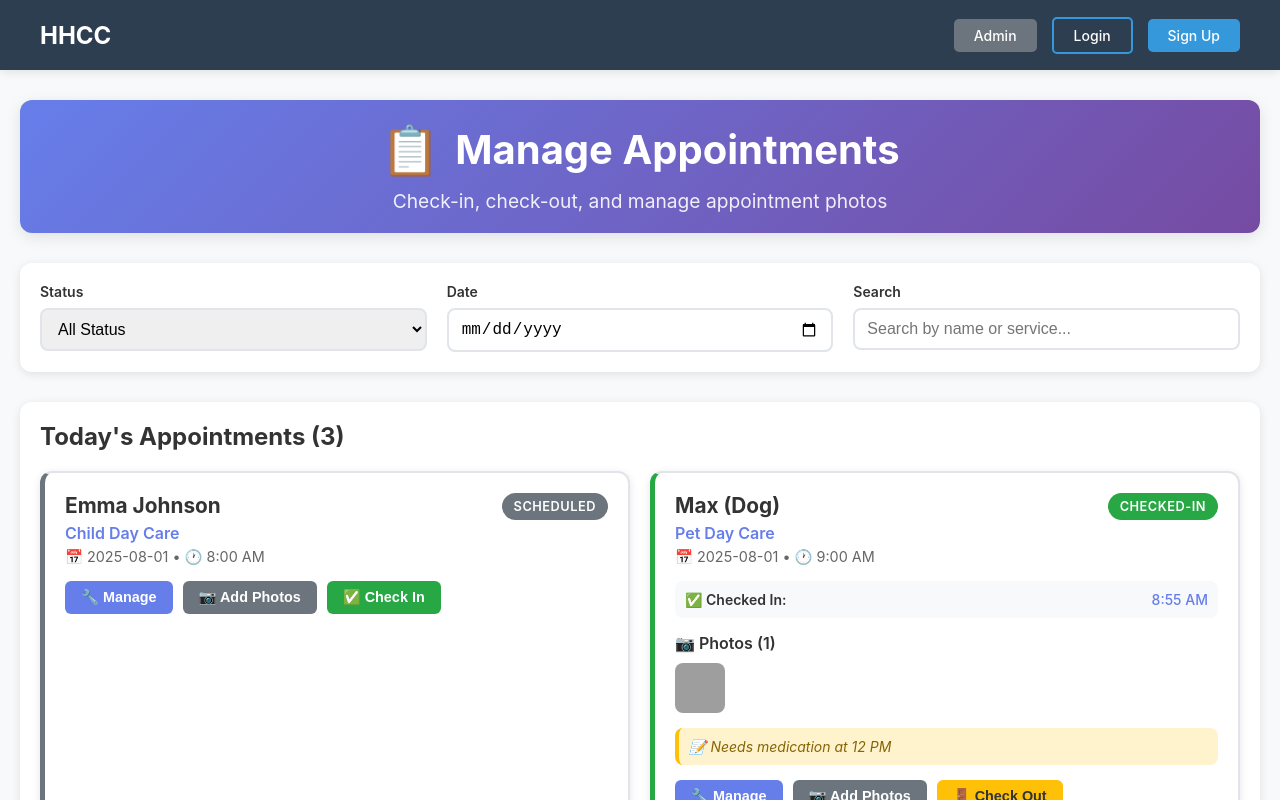
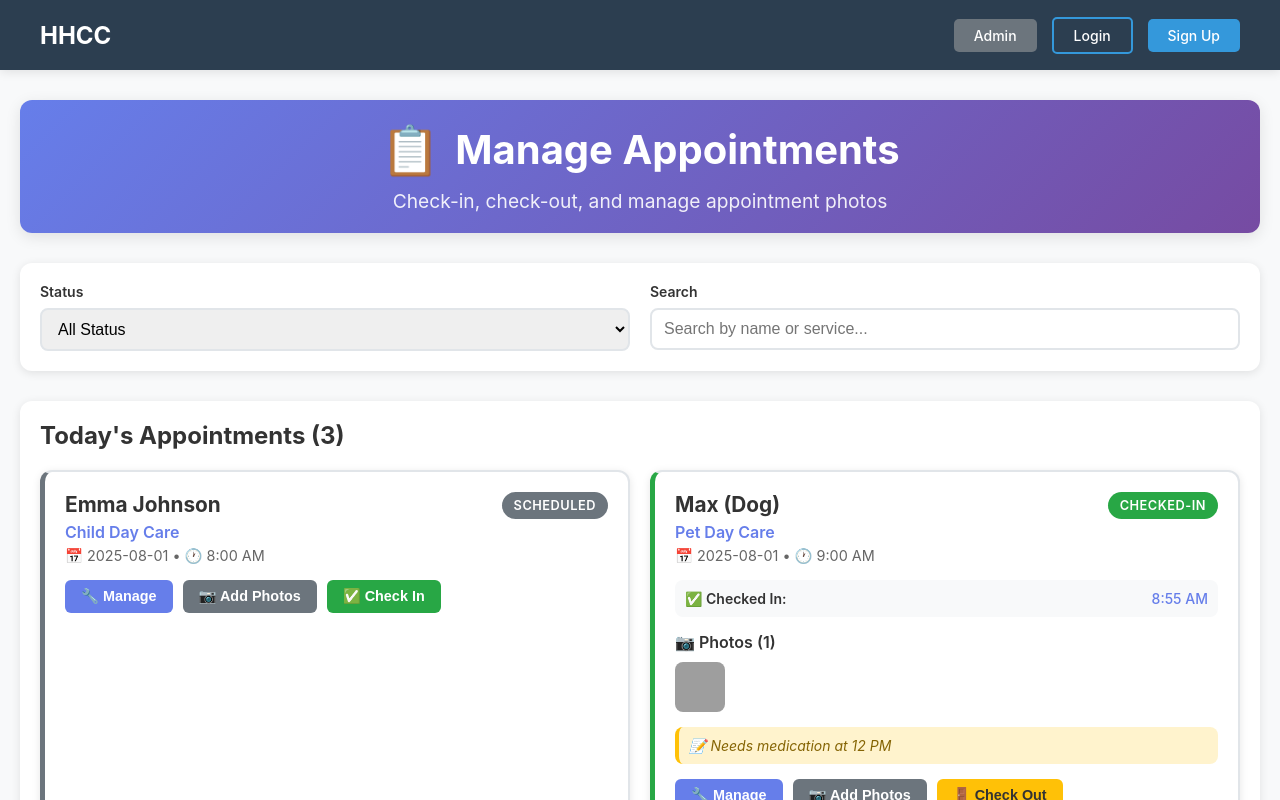
Before and after one commit to Pradhnyesh/HHCC, an Angular app: page /manage-appointments in a window 1280 px wide. Built offline with nearby package versions, Linux system fonts and the light colour scheme; grey boxes are pictures that could not be loaded.

Commit message:
commit to remove date filter from manage appoinments dashboard

```diff
--- a/src/app/pages/manage-appointment/manage-appointment.component.html
+++ b/src/app/pages/manage-appointment/manage-appointment.component.html
@@ -22,12 +22,6 @@
           <option value="completed">Completed</option>
           <option value="cancelled">Cancelled</option>
         </select>
-      </div>
-
-      <div class="filter-group">
-        <label for="dateFilter">Date</label>
-        <input type="date" id="dateFilter" [(ngModel)]="dateFilter" (change)="onFilterChange()"
-               class="filter-input" [value]="getTodayDate()">
       </div>
 
       <div class="filter-group">
--- a/src/app/pages/manage-appointment/manage-appointment.component.ts
+++ b/src/app/pages/manage-appointment/manage-appointment.component.ts
@@ -49,7 +49,6 @@ export class ManageAppointmentComponent implements OnInit {
 
   // Filters
   statusFilter = 'all';
-  dateFilter = '';
   searchQuery = '';
 
   // Photo upload
@@ -138,12 +137,11 @@ export class ManageAppointmentComponent implements OnInit {
   applyFilters(): void {
     this.filteredAppointments = this.appointments.filter(appointment => {
       const matchesStatus = this.statusFilter === 'all' || appointment.status === this.statusFilter;
-      const matchesDate = !this.dateFilter || appointment.date === this.dateFilter;
       const matchesSearch = !this.searchQuery ||
         appointment.memberName.toLowerCase().includes(this.searchQuery.toLowerCase()) ||
         appointment.service.toLowerCase().includes(this.searchQuery.toLowerCase());
 
-      return matchesStatus && matchesDate && matchesSearch;
+      return matchesStatus && matchesSearch;
     });
   }
 
@@ -344,9 +342,4 @@ export class ManageAppointmentComponent implements OnInit {
       hour12: true
     });
   }
-
-  getTodayDate(): string {
-    const today = new Date();
-    return today.toISOString().split('T')[0];
-  }
 }
```
